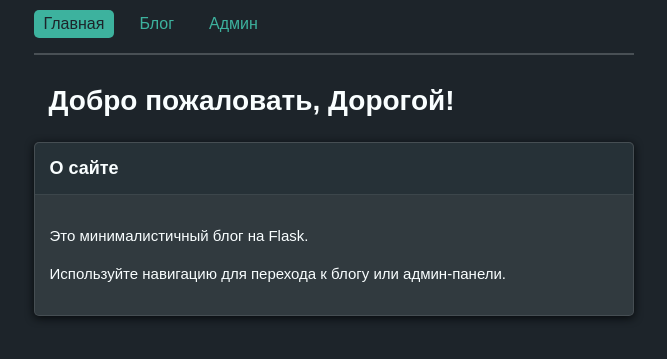
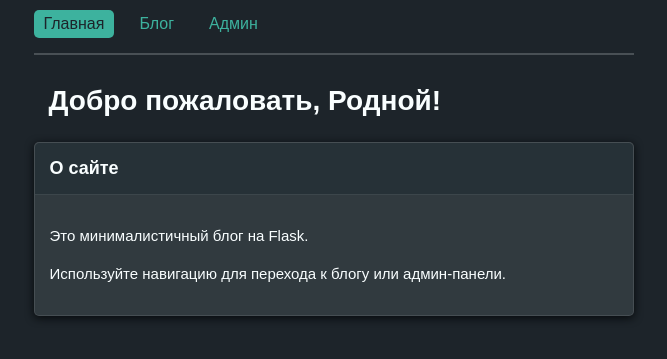
Before and after one commit to makreevds/makrei.ru, a Flask app: page / in a window 1280 px wide. Shown: the top 359 px of the page, without its empty margins (299-966 px from the left). Run offline with Flask 3, Linux system fonts and the light colour scheme.

Commit message:
Родной

```diff
--- a/templates/home.html
+++ b/templates/home.html
@@ -15,7 +15,7 @@
             <a href="{{ url_for('main.login') }}" class="nav-link">Админ</a>
         </nav>
 
-        <h1 class="page-title">Добро пожаловать, Дорогой!</h1>
+        <h1 class="page-title">Добро пожаловать, Родной!</h1>
 
         <div class="post">
             <div class="post-header">
```
